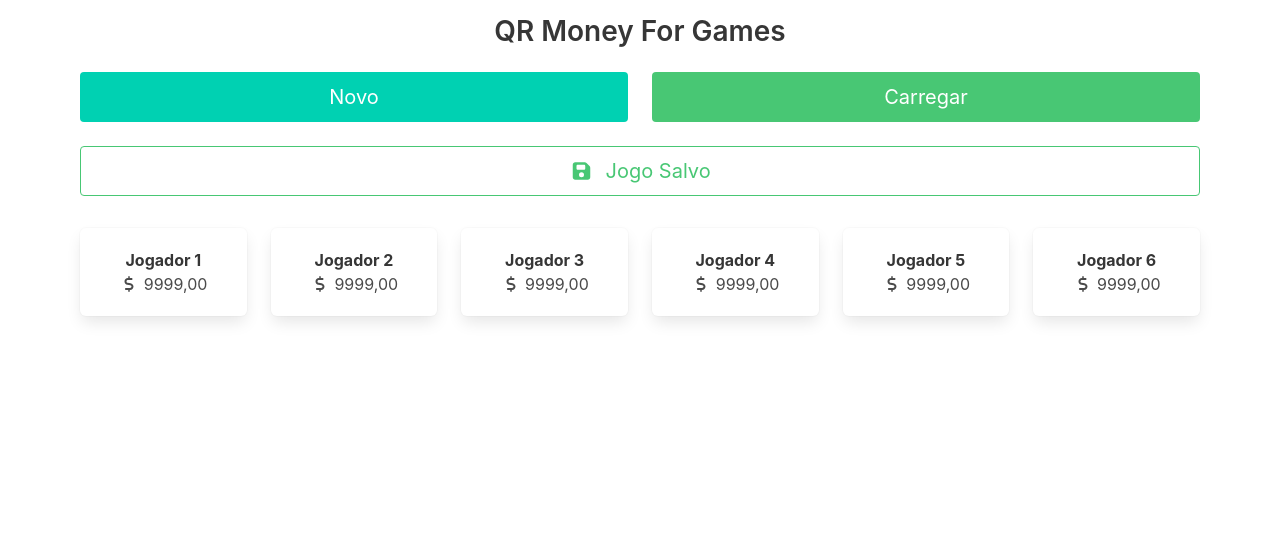
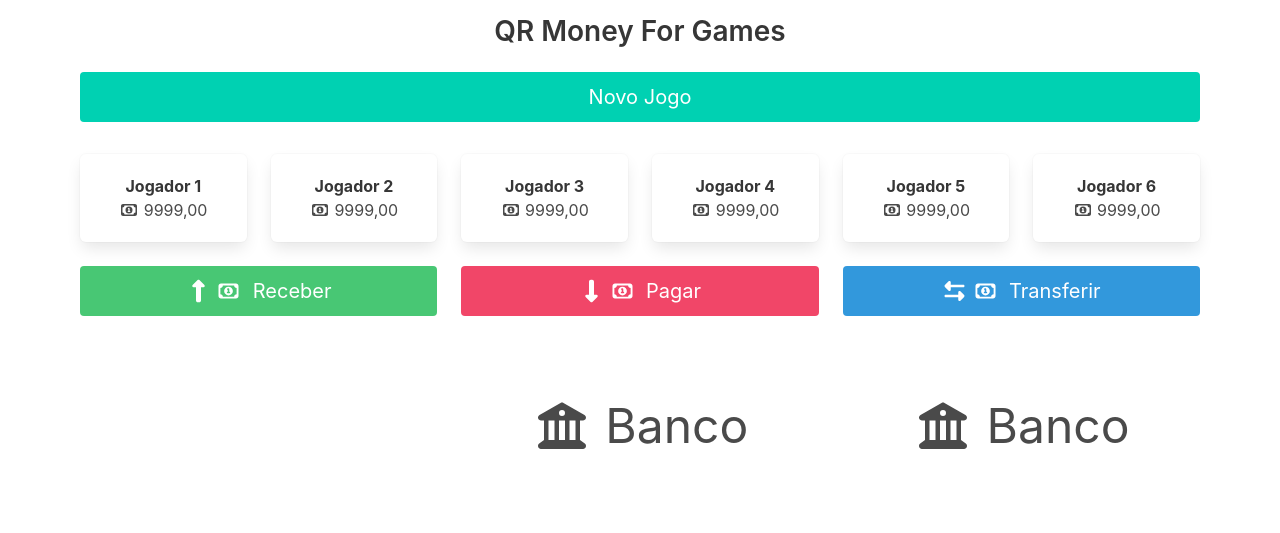
Before and after one commit to igorfs10/qr_money_for_games, a plain HTML site: page index.html in a window 1280 px wide. Drawn offline with Linux system fonts and the light colour scheme.

Commit message:
mais criações de layout

```diff
--- a/index.html
+++ b/index.html
@@ -1,6 +1,5 @@
 <!doctype html>
 <html lang=”pt-br”>
-
   <head>
     <title>QR Money For Games</title>
     <meta http-equiv="Content-Language" content="pt-br">
@@ -17,21 +16,9 @@
       </div>
 
       <div class="columns">
-      <div class="column">
-        <button class="button is-primary is-medium is-fullwidth">Novo</button>
+        <div class="column is-12">
+          <button class="button is-primary is-medium is-fullwidth">Novo Jogo</button>
         </div>
-
-      <div class="column">
-        <button class="button is-success is-medium is-fullwidth">Carregar</button>
-      </div>
-    </div>
-
-    <div class="content">
-      <button class="button is-success is-medium is-outlined is-fullwidth is-static">
-        <i class="fas fa-save"></i>
-
-        &nbsp; Jogo Salvo
-      </button>
       </div>
     </div>
 
@@ -41,7 +28,7 @@
           <div class="box">
             <p><strong>Jogador 1</strong></p>
 
-          <p><i class="fas fa-dollar-sign"></i>&nbsp;<span>9999</span>,00</p>
+            <p><i class="far fa-money-bill-alt"></i>&nbsp;<span>9999</span>,00</p>
           </div>
         </div>
 
@@ -49,7 +36,7 @@
           <div class="box">
             <p><strong>Jogador 2</strong></p>
 
-          <p><i class="fas fa-dollar-sign"></i>&nbsp;<span>9999</span>,00</p>
+            <p><i class="far fa-money-bill-alt"></i>&nbsp;<span>9999</span>,00</p>
           </div>
         </div>
 
@@ -57,7 +44,7 @@
           <div class="box">
             <p><strong>Jogador 3</strong></p>
 
-          <p><i class="fas fa-dollar-sign"></i>&nbsp;<span>9999</span>,00</p>
+            <p><i class="far fa-money-bill-alt"></i>&nbsp;<span>9999</span>,00</p>
           </div>
         </div>
 
@@ -65,7 +52,7 @@
           <div class="box">
             <p><strong>Jogador 4</strong></p>
 
-          <p><i class="fas fa-dollar-sign"></i>&nbsp;<span>9999</span>,00</p>
+            <p><i class="far fa-money-bill-alt"></i>&nbsp;<span>9999</span>,00</p>
           </div>
         </div>
 
@@ -73,7 +60,7 @@
           <div class="box">
             <p><strong>Jogador 5</strong></p>
 
-          <p><i class="fas fa-dollar-sign"></i>&nbsp;<span>9999</span>,00</p>
+            <p><i class="far fa-money-bill-alt"></i>&nbsp;<span>9999</span>,00</p>
           </div>
         </div>
 
@@ -81,17 +68,36 @@
           <div class="box">
             <p><strong>Jogador 6</strong></p>
 
-          <p><i class="fas fa-dollar-sign"></i>&nbsp;<span>9999</span>,00</p>
-        </div>
+            <p><i class="far fa-money-bill-alt"></i>&nbsp;<span>9999</span>,00</p>
           </div>
         </div>
       </div>
 
-  <div class="container px-4 py-4">
+      <div class="columns">
+        <div class="column is-4">
+          <button class="button is-success is-medium is-fullwidth"><i class="fas fa-long-arrow-alt-up"></i>&nbsp;<i class="far fa-money-bill-alt"></i>&nbsp; Receber</button>
+        </div>
+        <div class="column is-4">
+          <button class="button is-danger is-medium is-fullwidth"><i class="fas fa-long-arrow-alt-down"></i>&nbsp;<i class="far fa-money-bill-alt"></i>&nbsp; Pagar</button>
+        </div>
+        <div class="column is-4">
+          <button class="button is-info is-medium is-fullwidth"><i class="fas fa-arrows-alt-h"></i>&nbsp;<i class="far fa-money-bill-alt"></i>&nbsp; Transferir</button>
+        </div>
+      </div>
     </div>
 
-  <div class="container px-4 py-4">
+    <div class="container px-4 py-4" id="pagamento">
+      <div class="columns is-vcentered">
+        <div class="column is-4">
           <video id="cam"></video>
+        </div>
+        <div class="column is-4 has-text-centered">
+          <p class="is-size-1"><i class="fas fa-university"></i>&nbsp;Banco</p>
+        </div>
+        <div class="column is-4 has-text-centered">
+          <p class="is-size-1"><i class="fas fa-university"></i>&nbsp;Banco</p>
+        </div>
+      </div>
     </div>
 
     <script src="all.min.js"></script>
@@ -100,5 +106,4 @@
     <script src="main.js"></script>
 
   </body>
-
 </html>
--- a/main.js
+++ b/main.js
@@ -1,5 +1,8 @@
 let quantidade_jogadores = 6;
 let dinheiro_jogadores = [ 0, 0, 0, 0, 0, 0 ];
+
+let jogador_paga = null;
+let jogador_recebe = null;
 
 console.log(quantidade_jogadores);
 console.log(dinheiro_jogadores);
```
Lines whose indentation alone changed are shown as unchanged.
